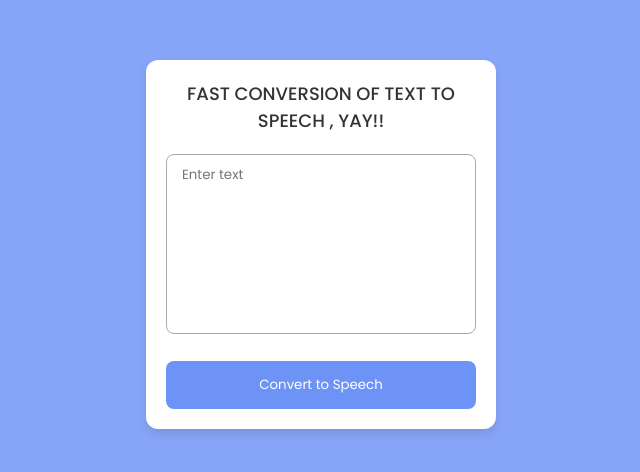
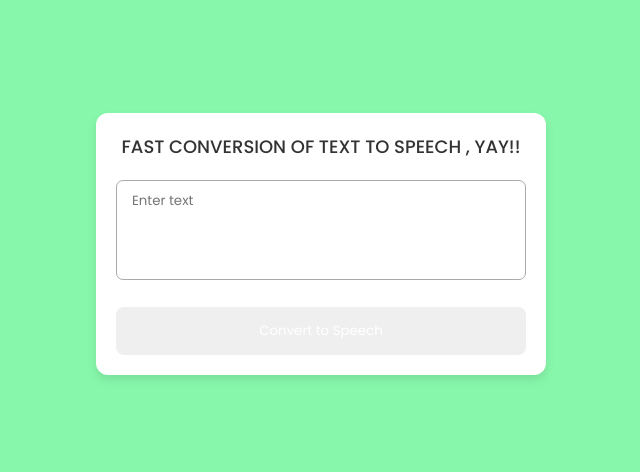
Before and after one commit to Anurag-AI-sys/Text-to-speech, a plain HTML site: page index.html in a window 1280 px wide. Shown: the part 156-628 px from the top of the page, without its empty margins (319-959 px from the left). Drawn offline with Linux system fonts and the light colour scheme.

Commit message:
Update style.css

```diff
--- a/style.css
+++ b/style.css
@@ -13,13 +13,13 @@ body {
     display: flex;
     align-items: center;
     justify-content: center;
-    background: #87a5f8;
+    background: #87f8ab;
 }
 
 .container {
     position: relative;
-    max-width: 350px;
-    width: 100%;
+    max-width: 450px;
+    width: 120%;
     background: #fff;
     border-radius: 12px;
     padding: 20px;
@@ -35,8 +35,8 @@ header {
 
 textarea {
     width: 100%;
-    height: 180px;
-    border-radius: 8px;
+    height: 100px;
+    border-radius: 7px;
     margin: 20px 0;
     padding: 10px 15px;
     resize: none;
@@ -50,11 +50,11 @@ button {
     border: none;
     border-radius: 8px;
     color: #fff;
-    background: #6e93f7;
+    background: #ff00ba(234, 215, 220, 0.467);
     cursor: pointer;
     transition: all 0.3s ease;
 }
 
 button:hover {
-    background: #4070f4;
+    background: #955062;
 }
```
